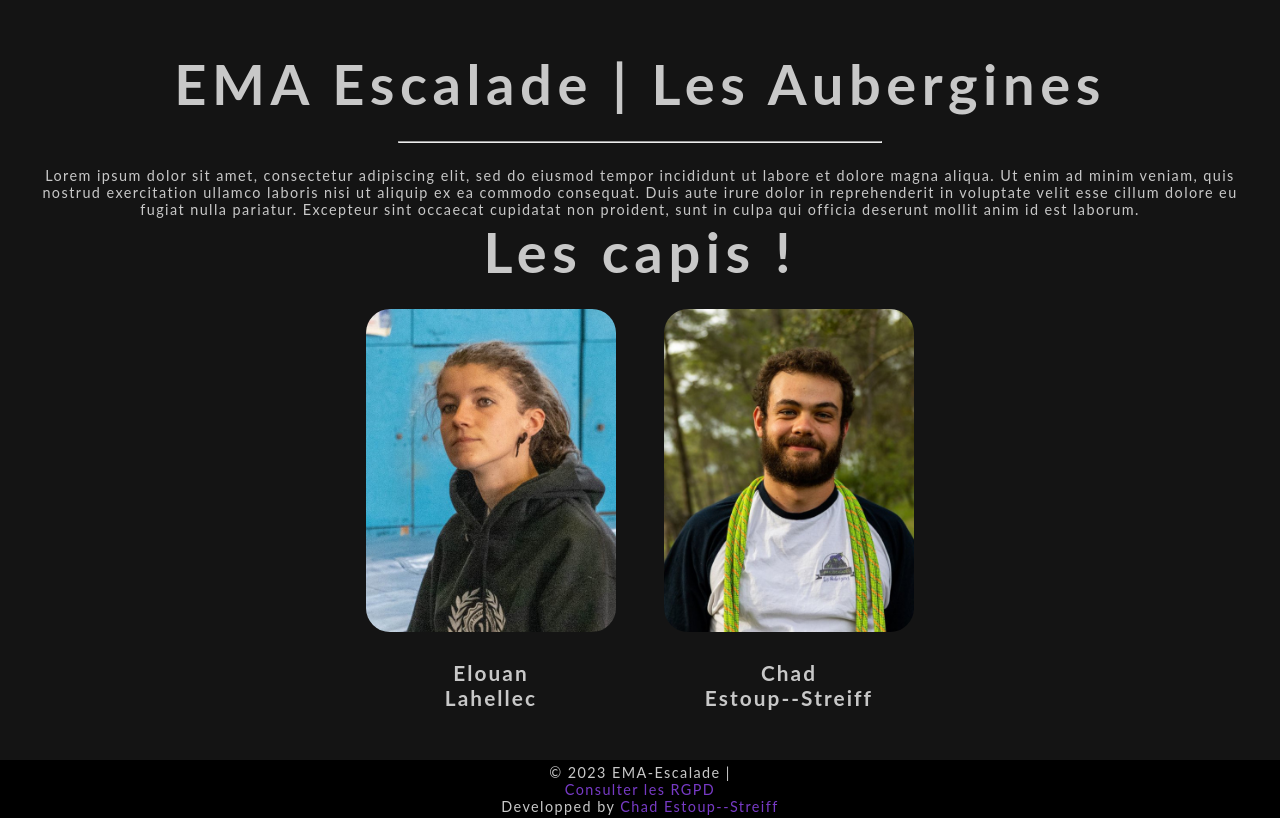
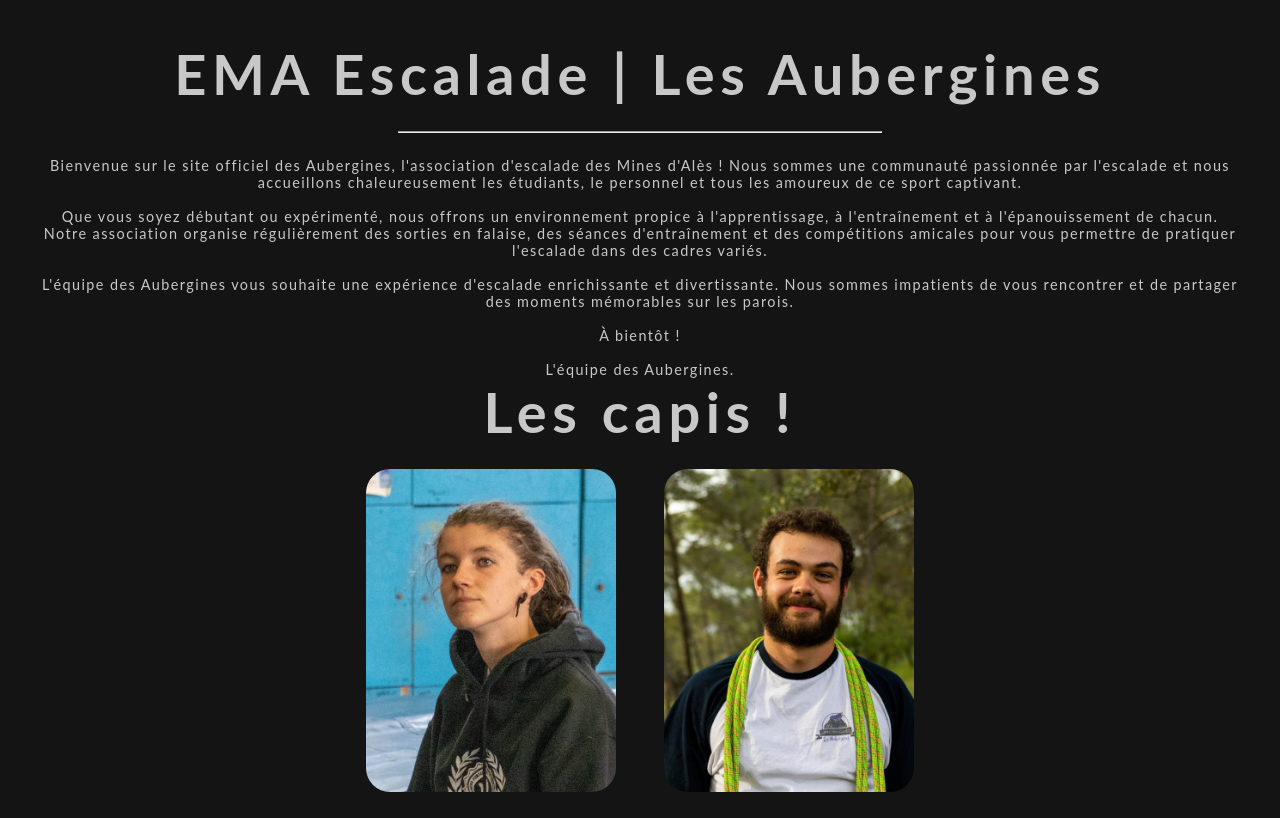
Before and after one commit to ChadEstoupStreiff/site-EMA-Aubergine, a PHP site: template web/php/view/global/home.php in a window 1280 px wide. Shown: the part 134-952 px from the top of the page. Run offline with PHP 8.4, Linux system fonts and the light colour scheme; the template is opened without the code that fills it, so the values that code supplies are empty; some libraries are stand-ins or nearby versions.

Commit message:
Home welcome text

```diff
--- a/web/php/view/global/home.php
+++ b/web/php/view/global/home.php
@@ -2,7 +2,24 @@
 <hr>
 <div class="center inline responsive">
     <div>
-        <p>Lorem ipsum dolor sit amet, consectetur adipiscing elit, sed do eiusmod tempor incididunt ut labore et dolore magna aliqua. Ut enim ad minim veniam, quis nostrud exercitation ullamco laboris nisi ut aliquip ex ea commodo consequat. Duis aute irure dolor in reprehenderit in voluptate velit esse cillum dolore eu fugiat nulla pariatur. Excepteur sint occaecat cupidatat non proident, sunt in culpa qui officia deserunt mollit anim id est laborum.</p>
+        <p>
+            Bienvenue sur le site officiel des Aubergines, l'association d'escalade des Mines d'Alès !
+            Nous sommes une communauté passionnée par l'escalade et nous accueillons chaleureusement les étudiants, le personnel et tous les amoureux de ce sport captivant.
+            <br/>
+            <br/>
+            Que vous soyez débutant ou expérimenté, nous offrons un environnement propice à l'apprentissage, à l'entraînement et à l'épanouissement de chacun.
+            Notre association organise régulièrement des sorties en falaise, des séances d'entraînement et des compétitions amicales pour vous permettre de pratiquer l'escalade dans des cadres variés.
+            <br/>
+            <br/>
+            L'équipe des Aubergines vous souhaite une expérience d'escalade enrichissante et divertissante.
+            Nous sommes impatients de vous rencontrer et de partager des moments mémorables sur les parois.
+            <br/>
+            <br/>
+            À bientôt !
+            <br/>
+            <br/>
+            L'équipe des Aubergines.
+        </p>
     </div>
     <div class="center">
         <h1>Les capis !</h1>
```
